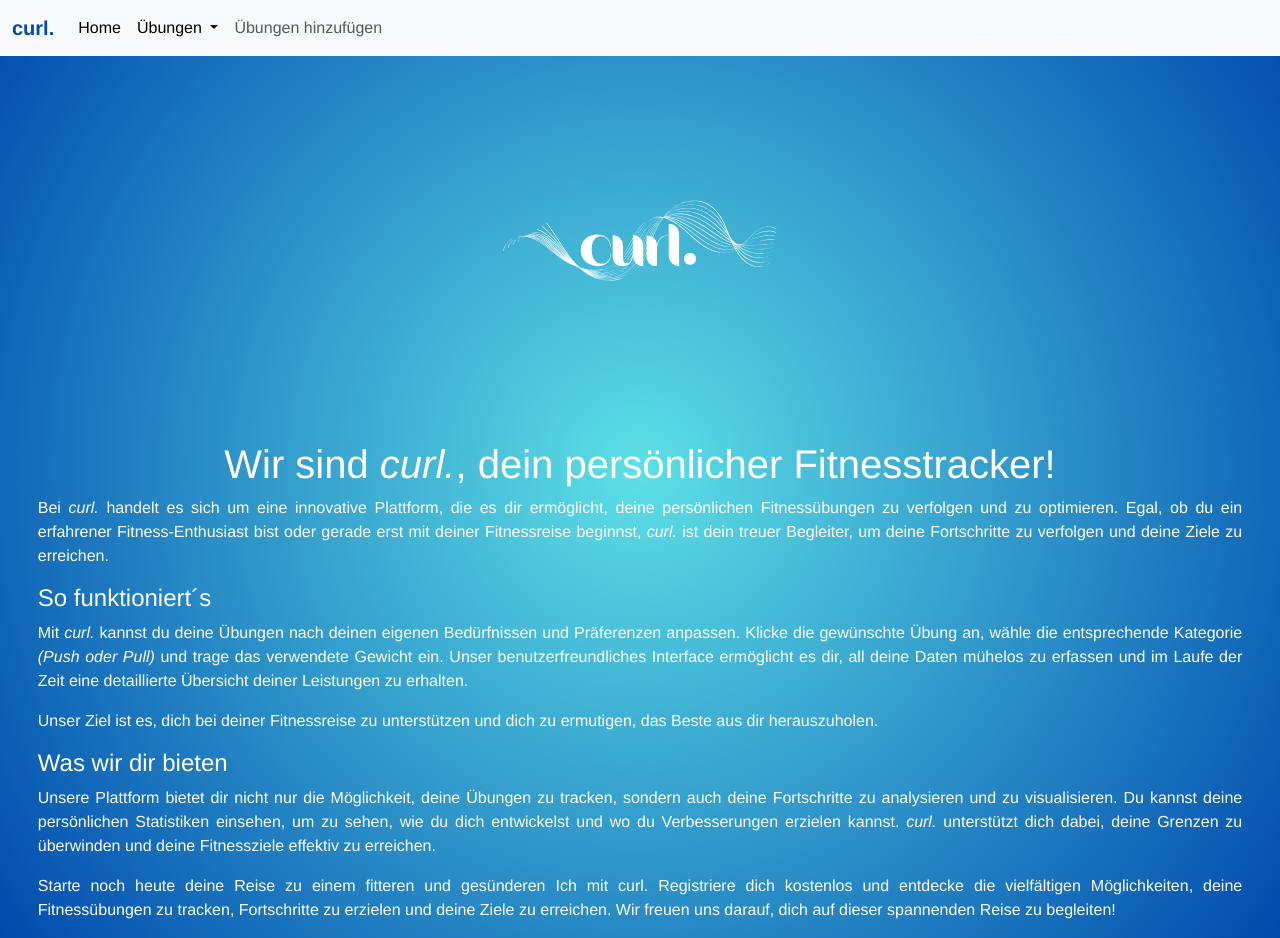
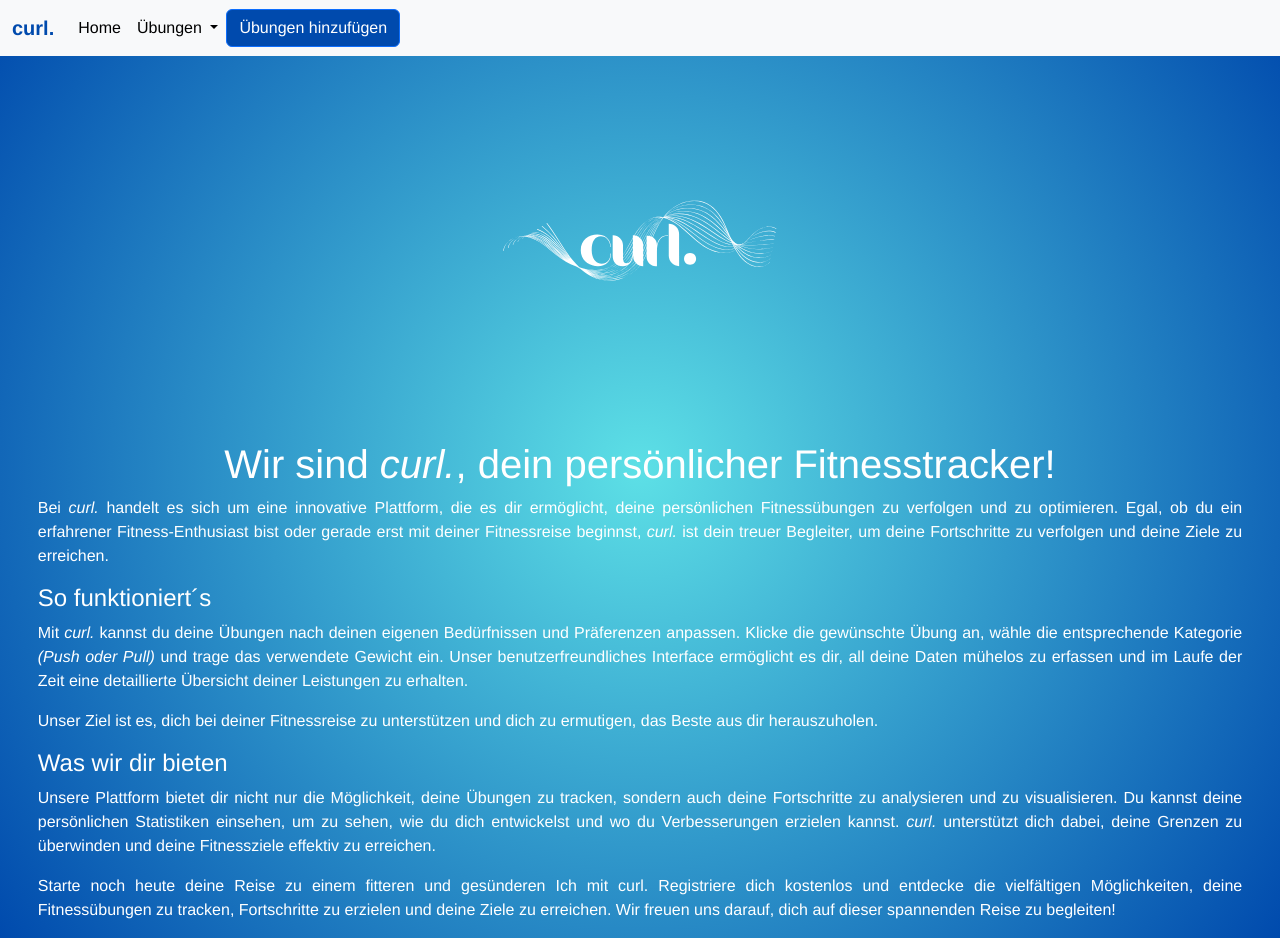
Before and after one commit to nkhelifi1/Frontend, a Vue app: page / in a window 1280 px wide. Built offline with nearby package versions, Linux system fonts and the light colour scheme.

Commit message:
"Übungen hinzufügen" Button new

```diff
--- a/src/components/NavBar.vue
+++ b/src/components/NavBar.vue
@@ -6,7 +6,7 @@
                 <span class="navbar-toggler-icon"></span>
             </button>
             <div class="collapse navbar-collapse" id="navbarNavDropdown">
-        <ul class="navbar-nav">
+                <ul class="navbar-nav mr-auto">
                     <li class="nav-item">
                         <router-link class="nav-link active" aria-current="page" to="/">Home</router-link>
                     </li>
@@ -20,10 +20,12 @@
                             <li><router-link class="dropdown-item" to="/api/exercisesCategory">Push und Pull</router-link></li>
                         </ul>
                     </li>
-          <li class="nav-item">
-            <router-link class="nav-link" to="/api/edit">Übungen hinzufügen</router-link>
-          </li>
                 </ul>
+                <div class="navbar-nav ml-auto">
+                    <div class="nav-item">
+                        <router-link class="btn btn-primary" style="background-color: #004aad;" to="/api/edit">Übungen hinzufügen</router-link>
+                    </div>
+                </div>
             </div>
         </div>
     </nav>
@@ -32,7 +34,13 @@
 <script>
 export default {
     // eslint-disable-next-line vue/multi-word-component-names
-  name: 'Navbar'
+    name: 'Navbar',
+    data() {
+        return {
+            filterCrit: ''
+        }
+    },
+
     }
 </script>
 
```
Lines whose indentation alone changed are shown as unchanged.
